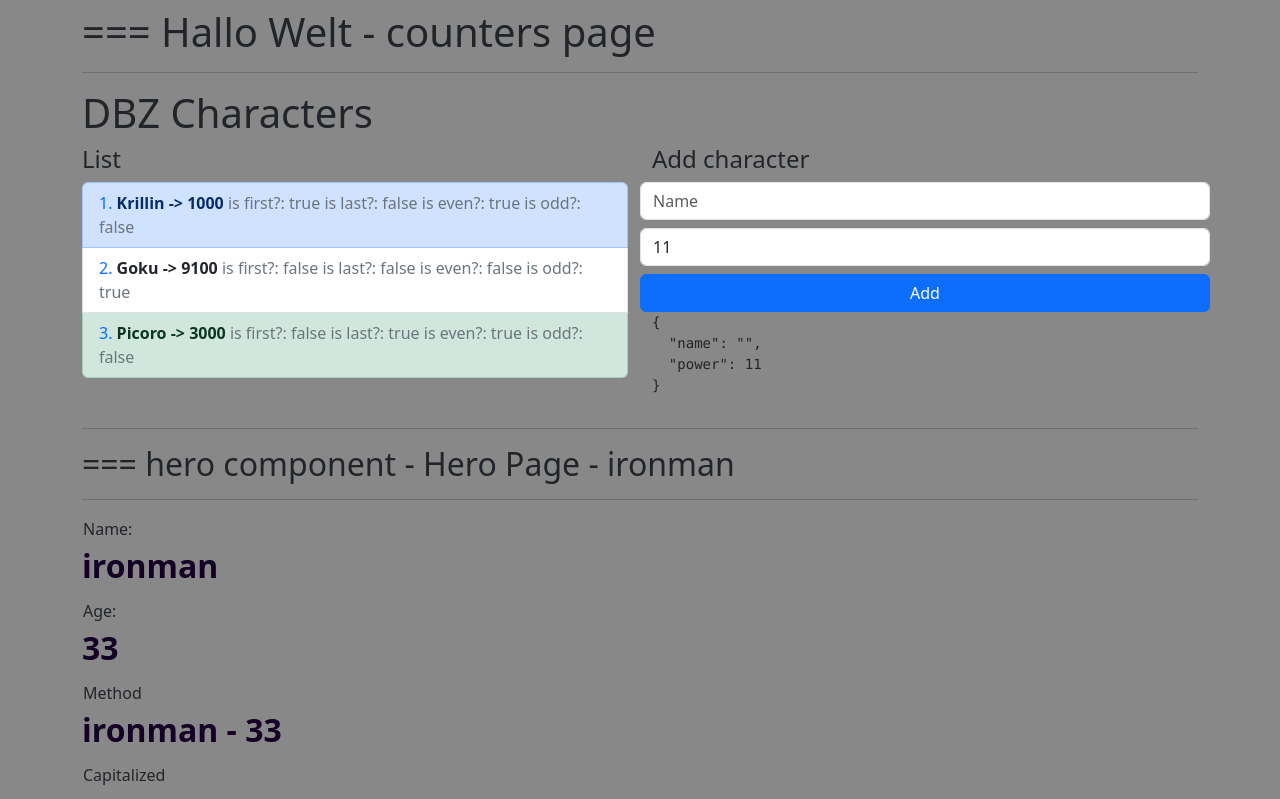
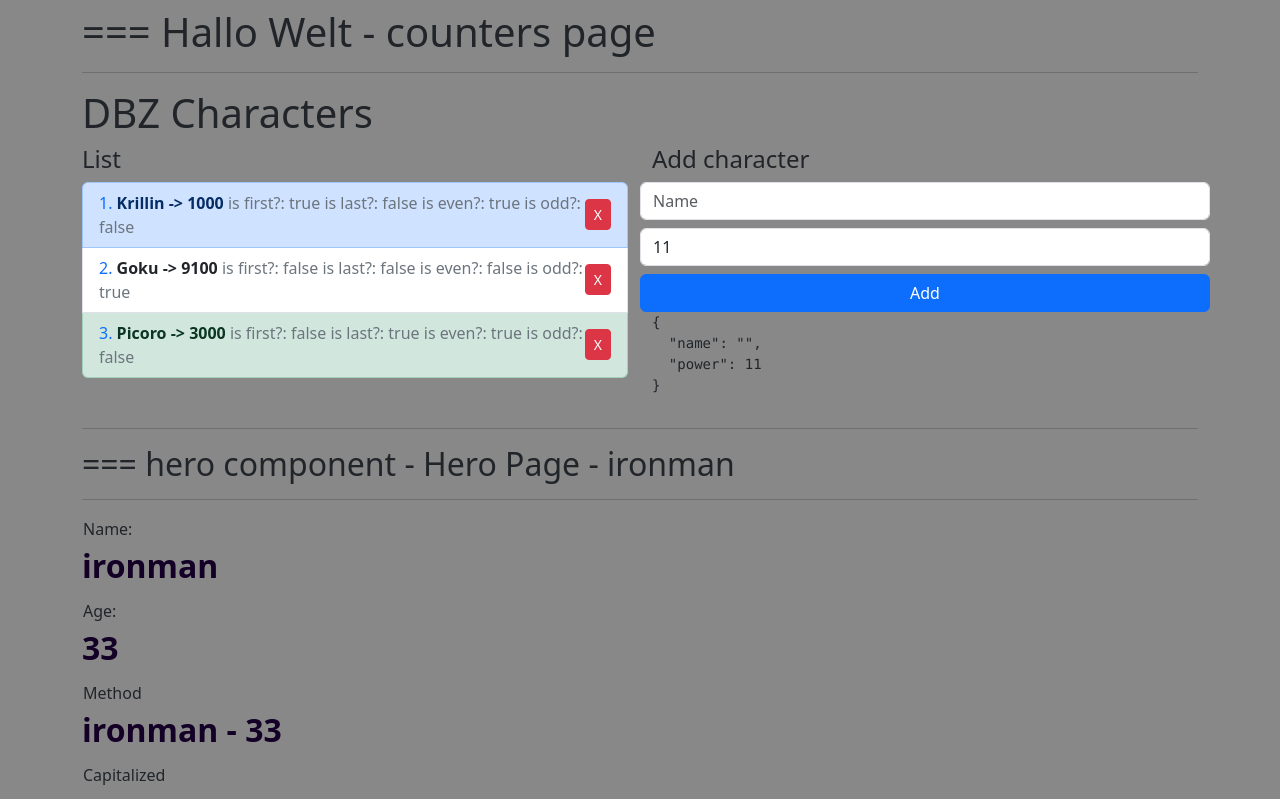
Before and after one commit to sdsanchezm/angular-all, an Angular app in the folder 02-bases/: page / in a window 1280 px wide. Shown: the top 799 px of the page. Built offline with nearby package versions, Linux system fonts and the light colour scheme.

Commit message:
adding child to parent data, and adding push feature (non-persistent)

```diff
--- a/02-bases/src/app/dbz/components/add-character/add-character.component.html
+++ b/02-bases/src/app/dbz/components/add-character/add-character.component.html
@@ -1,4 +1,4 @@
-<form class="row">
+<form class="row" (ngSubmit)="emitCharacter()">
     <input
     type="text"
     [(ngModel)]="character.name"
@@ -14,7 +14,7 @@
     name="power">
 
     <button
-    (click)="emitCharacter()"
+
     type="submit"
     class="btn btn-primary">Add</button>
 
--- a/02-bases/src/app/dbz/components/add-character/add-character.component.ts
+++ b/02-bases/src/app/dbz/components/add-character/add-character.component.ts
@@ -1,4 +1,4 @@
-import { Component } from '@angular/core';
+import { Component, EventEmitter, Output } from '@angular/core';
 import { Character } from '../../interfaces/character.interface';
 
 @Component({
@@ -9,6 +9,9 @@
 
 export class AddCharacterComponent {
 
+    @Output()
+    public onNewCharacter: EventEmitter<Character> = new EventEmitter();
+
     public character: Character =
         {
             name: '',
@@ -18,6 +21,11 @@
         emitCharacter(): void
         {
             console.log(this.character);
+            if (this.character.name.length === 0 ) return;
 
+            this.onNewCharacter.emit(this.character);
+
+            // cleaning here, after submit
+            this.character = { name: "", power: 0 };
         }
 }
--- a/02-bases/src/app/dbz/components/list/list.component.html
+++ b/02-bases/src/app/dbz/components/list/list.component.html
@@ -10,19 +10,23 @@
     let isLast = last;
     let isEven = even;
     let isOdd = odd;
-    " class="list-group-item"
+    " class="list-group-item d-flex justify-content-between align-items-center"
     [ngClass]="{
         'list-group-item-success': isLast,
         'list-group-item-primary': isEven
 }">
     <!-- " class="list-group-item {{ i === 0 ? 'list-group-item-success' : '' }}"> -->
     <!-- " class="list-group-item list-group-item-success"> -->
+        <div>
             <span class="text-primary">{{ i+1 }}. </span>
             <span class="fw-bold">{{character.name}} -> {{character.power}}</span>
             <span class="text-secondary"> is first?: {{ isFirst }}</span>
             <span class="text-secondary"> is last?: {{ isLast }}</span>
             <span class="text-secondary"> is even?: {{ isEven }}</span>
             <span class="text-secondary"> is odd?: {{ isOdd }}</span>
+        </div>
+
+        <button (click)="onDeleteCharacter(i)" class="btn btn-sm btn-danger">X</button>
     </li>
 
 </ul>
--- a/02-bases/src/app/dbz/components/list/list.component.ts
+++ b/02-bases/src/app/dbz/components/list/list.component.ts
@@ -16,4 +16,10 @@
             power: 5000
         }
     ]
+
+    onDeleteCharacter(index: number): void {
+        // todo emit
+        console.log({index});
+
+    }
 }
--- a/02-bases/src/app/dbz/pages/main-page.component.html
+++ b/02-bases/src/app/dbz/pages/main-page.component.html
@@ -11,7 +11,7 @@
     <div class="col">
         <h4>Add character</h4>
 
-        <app-add-dbz-character></app-add-dbz-character>
+        <app-add-dbz-character (onNewCharacter)="onNewCharacter2($event)"></app-add-dbz-character>
 
     </div>
 </div>
--- a/02-bases/src/app/dbz/pages/main-page.component.ts
+++ b/02-bases/src/app/dbz/pages/main-page.component.ts
@@ -23,4 +23,14 @@
         }
     ]
 
+    onNewCharacter2(character: Character): void {
+        console.log('MainPage');
+        console.log(character);
+        // add a new character at the end
+        this.characters.push(character);
+
+        // add a new character at the beggining
+        // this.characters.unshift(character);
+    }
+
 }
```
Also changed, not shown: 1 other file (tests, documents, lock files or other folders). Lines whose indentation alone changed are shown as unchanged.
